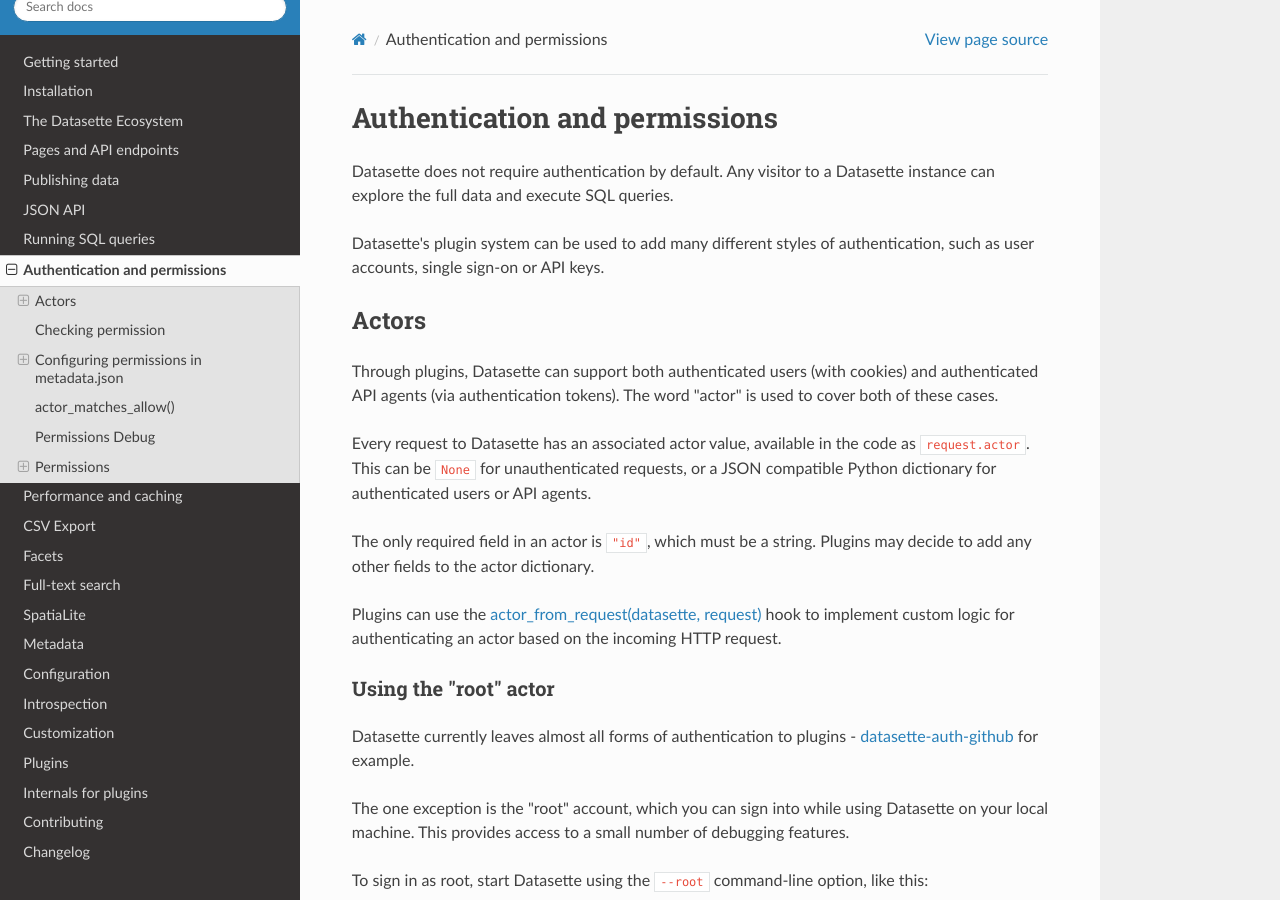
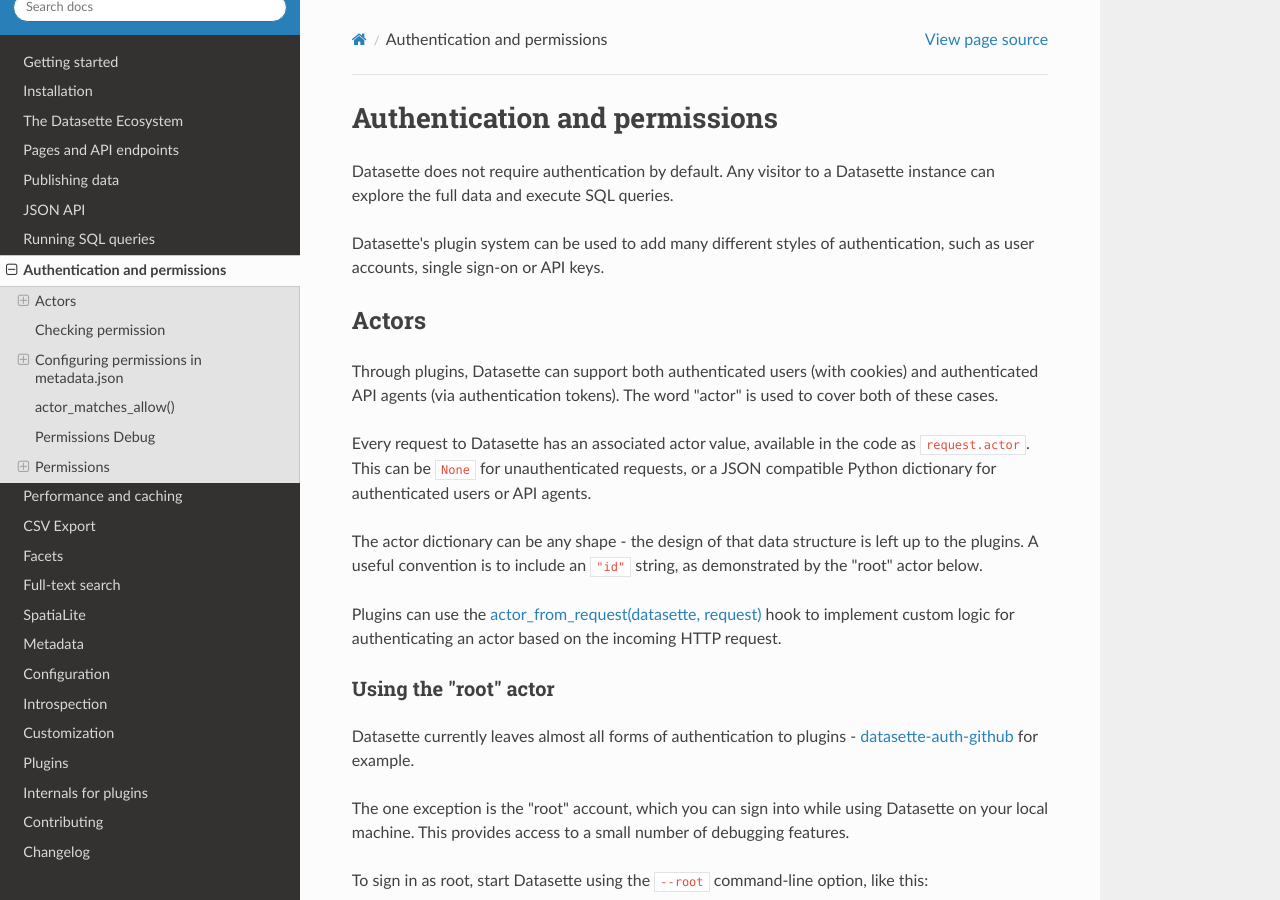
Before and after one commit to simonw/datasette, a Sphinx documentation site: the page built from docs/authentication.rst, in a window 1280 px wide and 900 px high. Built offline with Sphinx 7.4.7 and the Read the Docs theme 2.0.0, drawn with Linux system fonts in a browser that asks for light colours.

Commit message:
Documentation no loger suggests that actor["id"] is required, closes #823

```diff
--- a/docs/authentication.rst
+++ b/docs/authentication.rst
@@ -17,7 +17,7 @@
 
 Every request to Datasette has an associated actor value, available in the code as ``request.actor``. This can be ``None`` for unauthenticated requests, or a JSON compatible Python dictionary for authenticated users or API agents.
 
-The only required field in an actor is ``"id"``, which must be a string. Plugins may decide to add any other fields to the actor dictionary.
+The actor dictionary can be any shape - the design of that data structure is left up to the plugins. A useful convention is to include an ``"id"`` string, as demonstrated by the "root" actor below.
 
 Plugins can use the :ref:`plugin_actor_from_request` hook to implement custom logic for authenticating an actor based on the incoming HTTP request.
 
```
